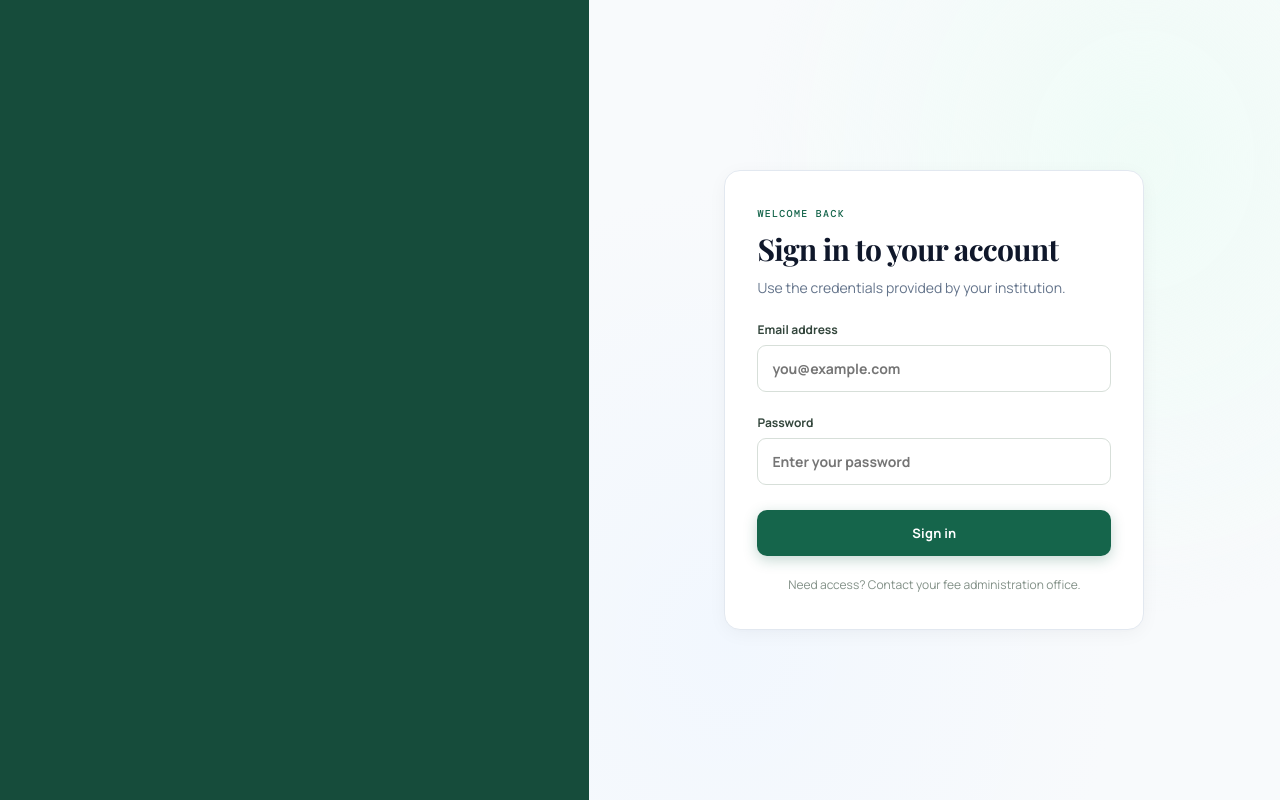
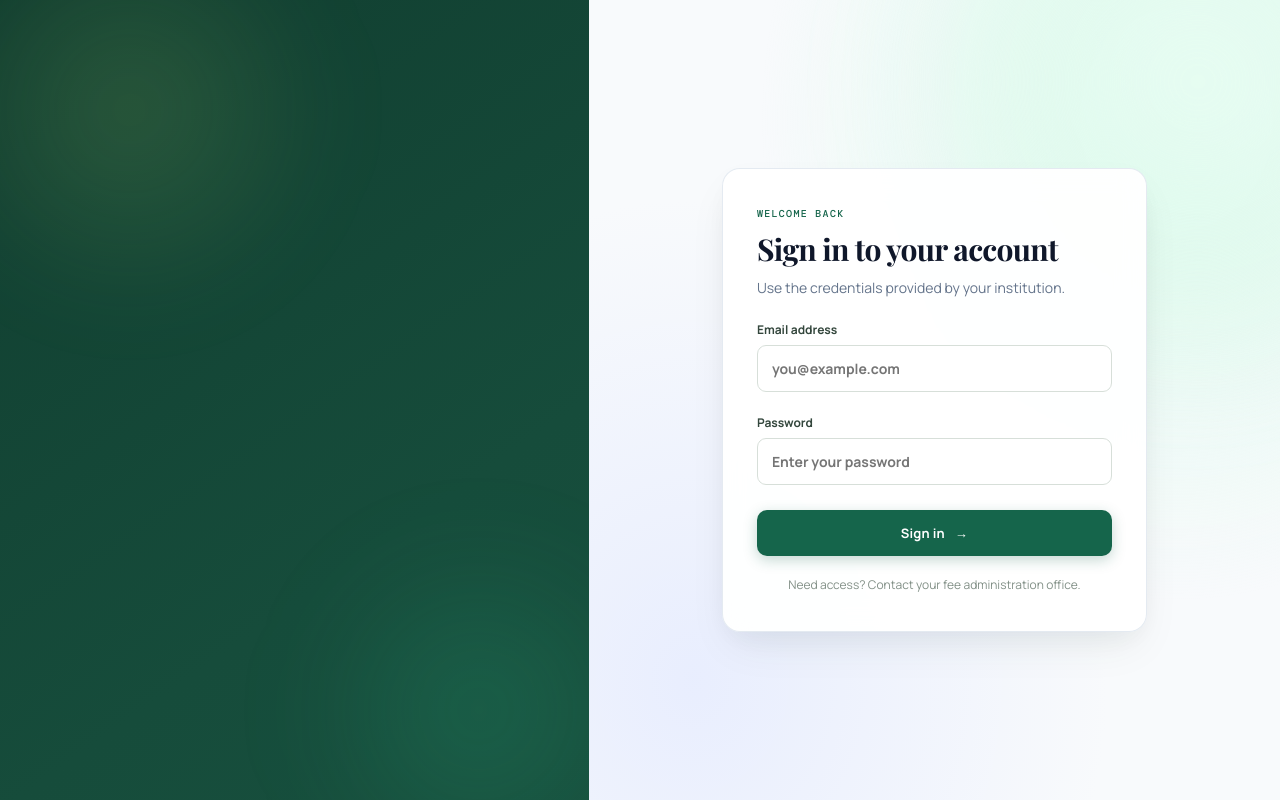
Before and after one commit to suchitrasuchitra01/Fee-flow, a Next.js app: page /login in a window 1280 px wide. Built offline with nearby package versions, Linux system fonts and the light colour scheme.

Commit message:
feat: add ambient fluid background animations, floating badges, and interactive form effects to login page

```diff
--- a/app/globals.css
+++ b/app/globals.css
@@ -87,6 +87,43 @@ button { cursor: pointer; }
   100% { background-position: 200% 0; }
 }
 
+@keyframes orbFloat1 {
+  0%, 100% { transform: translate(0, 0) scale(1); }
+  50% { transform: translate(25px, -30px) scale(1.08); }
+}
+
+@keyframes orbFloat2 {
+  0%, 100% { transform: translate(0, 0) scale(1); }
+  50% { transform: translate(-25px, 25px) scale(1.06); }
+}
+
+@keyframes panelBlobFloat {
+  0%, 100% { transform: translate(0, 0) scale(1); }
+  50% { transform: translate(20px, -20px) scale(1.12); }
+}
+
+@keyframes emeraldGradientWave {
+  0% { background-position: 0% 50%; }
+  50% { background-position: 100% 50%; }
+  100% { background-position: 0% 50%; }
+}
+
+@keyframes badgeFloat {
+  0%, 100% { transform: translateY(0); }
+  50% { transform: translateY(-4px); }
+}
+
+@keyframes shakeError {
+  0%, 100% { transform: translateX(0); }
+  20%, 60% { transform: translateX(-5px); }
+  40%, 80% { transform: translateX(5px); }
+}
+
+@keyframes btnShine {
+  0% { left: -100%; }
+  100% { left: 200%; }
+}
+
 /* Utility Animation Classes */
 .animate-fade-up {
   animation: slideUpFade 0.55s var(--ease-out) both;
@@ -150,18 +187,50 @@ button { cursor: pointer; }
   grid-template-columns: minmax(400px, 46%) 1fr;
 }
 .auth-intro {
-  background: #164c3b;
+  background: linear-gradient(145deg, #0e372a 0%, #164c3b 50%, #1a5743 100%);
+  background-size: 200% 200%;
+  animation: emeraldGradientWave 16s ease infinite;
   color: white;
   padding: 48px clamp(35px, 6vw, 90px);
   display: flex;
   flex-direction: column;
   min-height: 100vh;
+  position: relative;
+  overflow: hidden;
+}
+.auth-intro::before {
+  content: '';
+  position: absolute;
+  top: -100px;
+  left: -80px;
+  width: 420px;
+  height: 420px;
+  border-radius: 50%;
+  background: radial-gradient(circle, rgba(199, 237, 119, 0.14) 0%, transparent 70%);
+  filter: blur(45px);
+  pointer-events: none;
+  animation: orbFloat1 12s ease-in-out infinite;
+}
+.auth-intro::after {
+  content: '';
+  position: absolute;
+  bottom: -90px;
+  right: -70px;
+  width: 360px;
+  height: 360px;
+  border-radius: 50%;
+  background: radial-gradient(circle, rgba(52, 211, 153, 0.16) 0%, transparent 70%);
+  filter: blur(50px);
+  pointer-events: none;
+  animation: orbFloat2 14s ease-in-out infinite;
 }
 .auth-intro .portal-name { border-color: #7e9e90; }
 
 /* Login Page Brand Enlargement & Alignment */
 .auth-brand-wrap {
   margin-bottom: 26px;
+  position: relative;
+  z-index: 2;
 }
 .auth-intro .brand.login-brand {
   display: inline-flex;
@@ -169,6 +238,10 @@ button { cursor: pointer; }
   gap: 20px;
   padding: 8px 0;
   white-space: nowrap;
+  transition: transform 0.3s var(--ease-spring);
+}
+.auth-intro .brand.login-brand:hover {
+  transform: translateY(-2px);
 }
 .auth-intro .brand.login-brand .sits-logo {
   width: clamp(240px, 22vw, 310px);
@@ -216,6 +289,8 @@ button { cursor: pointer; }
 .intro-content {
   margin: auto 0;
   max-width: 480px;
+  position: relative;
+  z-index: 2;
 }
 .eyebrow {
   margin: 0 0 11px;
@@ -235,9 +310,43 @@ button { cursor: pointer; }
   line-height: 1.7;
   max-width: 390px;
 }
+
+/* Feature Trust Chips */
+.auth-feature-chips {
+  display: flex;
+  flex-wrap: wrap;
+  gap: 9px;
+  margin-top: 26px;
+}
+.auth-chip {
+  display: inline-flex;
+  align-items: center;
+  gap: 7px;
+  padding: 7px 13px;
+  background: rgba(255, 255, 255, 0.08);
+  border: 1px solid rgba(255, 255, 255, 0.16);
+  border-radius: 999px;
+  font-size: 12px;
+  font-weight: 600;
+  color: #d1fae5;
+  backdrop-filter: blur(8px);
+  transition: all 0.25s var(--ease-spring);
+  animation: badgeFloat 4s ease-in-out infinite alternate;
+}
+.auth-chip:nth-child(2) { animation-delay: 1.2s; }
+.auth-chip:nth-child(3) { animation-delay: 2.4s; }
+.auth-chip:hover {
+  background: rgba(255, 255, 255, 0.18);
+  border-color: rgba(199, 237, 119, 0.5);
+  color: #ffffff;
+  transform: translateY(-3px) scale(1.04);
+}
+
 .auth-footnote {
   color: #a5beb0;
   font-size: 12px;
+  position: relative;
+  z-index: 2;
 }
 .login-panel {
   display: grid;
@@ -245,20 +354,41 @@ button { cursor: pointer; }
   padding: 32px;
   background-color: #f8fafc;
   background-image:
-    radial-gradient(at 80% 20%, rgba(236, 253, 245, 0.7) 0px, transparent 50%),
-    radial-gradient(at 20% 80%, rgba(239, 246, 255, 0.7) 0px, transparent 50%);
-}
+    radial-gradient(at 85% 15%, rgba(209, 250, 229, 0.65) 0px, transparent 50%),
+    radial-gradient(at 15% 85%, rgba(224, 231, 255, 0.65) 0px, transparent 50%);
+  position: relative;
+  overflow: hidden;
+}
+.login-panel::before {
+  content: '';
+  position: absolute;
+  width: 520px;
+  height: 520px;
+  top: -160px;
+  right: -160px;
+  border-radius: 50%;
+  background: radial-gradient(circle, rgba(236, 253, 245, 0.9) 0%, rgba(209, 250, 229, 0.35) 50%, transparent 70%);
+  filter: blur(55px);
+  pointer-events: none;
+  animation: panelBlobFloat 14s ease-in-out infinite;
+}
+
 .login-card {
-  width: min(100%, 420px);
-  padding: 36px 32px;
-  background: white;
-  border-radius: 16px;
-  border: 1px solid var(--line);
-  box-shadow: var(--shadow);
-  transition: box-shadow 0.3s var(--ease-out), transform 0.3s var(--ease-out);
+  width: min(100%, 425px);
+  padding: 38px 34px;
+  background: rgba(255, 255, 255, 0.94);
+  backdrop-filter: blur(14px);
+  border-radius: 18px;
+  border: 1.5px solid rgba(226, 232, 240, 0.9);
+  box-shadow: 0 10px 30px -5px rgba(15, 23, 42, 0.05), 0 20px 45px -10px rgba(22, 76, 59, 0.08);
+  position: relative;
+  z-index: 2;
+  transition: box-shadow 0.35s ease, transform 0.35s var(--ease-spring), border-color 0.3s ease;
 }
 .login-card:hover {
-  box-shadow: var(--shadow-hover);
+  box-shadow: 0 16px 42px -6px rgba(15, 23, 42, 0.08), 0 28px 55px -10px rgba(22, 76, 59, 0.13);
+  transform: translateY(-4px);
+  border-color: #cbd5e1;
 }
 .login-card h2 {
   margin: 0 0 9px;
@@ -278,6 +408,10 @@ button { cursor: pointer; }
   font-size: 12px;
   font-weight: 700;
   margin-top: 22px;
+  transition: color 0.2s ease;
+}
+.login-card label:focus-within {
+  color: var(--green);
 }
 .login-card input, .form-grid input {
   outline: none;
@@ -287,12 +421,24 @@ button { cursor: pointer; }
   padding: 13px 14px;
   color: var(--ink);
   font-size: 14px;
-  transition: border-color 0.2s ease, box-shadow 0.2s ease, background-color 0.2s ease;
+  transition: all 0.25s var(--ease-spring);
 }
 .login-card input:focus, .form-grid input:focus {
   border-color: #2e8563;
-  box-shadow: 0 0 0 3px #dff1e7;
+  box-shadow: 0 0 0 4px rgba(21, 101, 75, 0.14);
+  transform: translateY(-1px);
   background: #fff;
+}
+.btn-arrow {
+  display: inline-block;
+  transition: transform 0.22s var(--ease-spring);
+  margin-left: 2px;
+}
+.login-card .primary-button:hover .btn-arrow {
+  transform: translateX(5px);
+}
+.form-error {
+  animation: shakeError 0.4s ease-in-out;
 }
 .primary-button {
   display: inline-flex;
--- a/app/login/page.tsx
+++ b/app/login/page.tsx
@@ -50,6 +50,12 @@ export default function LoginPage() {
           <p className="eyebrow">STUDENT FINANCE, SIMPLIFIED</p>
           <h1>Fees, made<br />clear.</h1>
           <p>View fee details, track payments, and settle your balance in one secure place.</p>
+
+          <div className="auth-feature-chips animate-fade-up stagger-2">
+            <span className="auth-chip">⚡ Instant UPI Verification</span>
+            <span className="auth-chip">🔒 Safe & Secure Portal</span>
+            <span className="auth-chip">🧾 Official E-Receipts</span>
+          </div>
         </div>
         <p className="auth-footnote animate-fade-in stagger-3">A simple portal for students and administrators.</p>
       </section>
@@ -69,7 +75,10 @@ export default function LoginPage() {
                 Signing in...
               </>
             ) : (
-              "Sign in"
+              <>
+                <span>Sign in</span>
+                <span className="btn-arrow" aria-hidden="true">→</span>
+              </>
             )}
           </button>
           <p className="help-text">Need access? Contact your fee administration office.</p>
```
